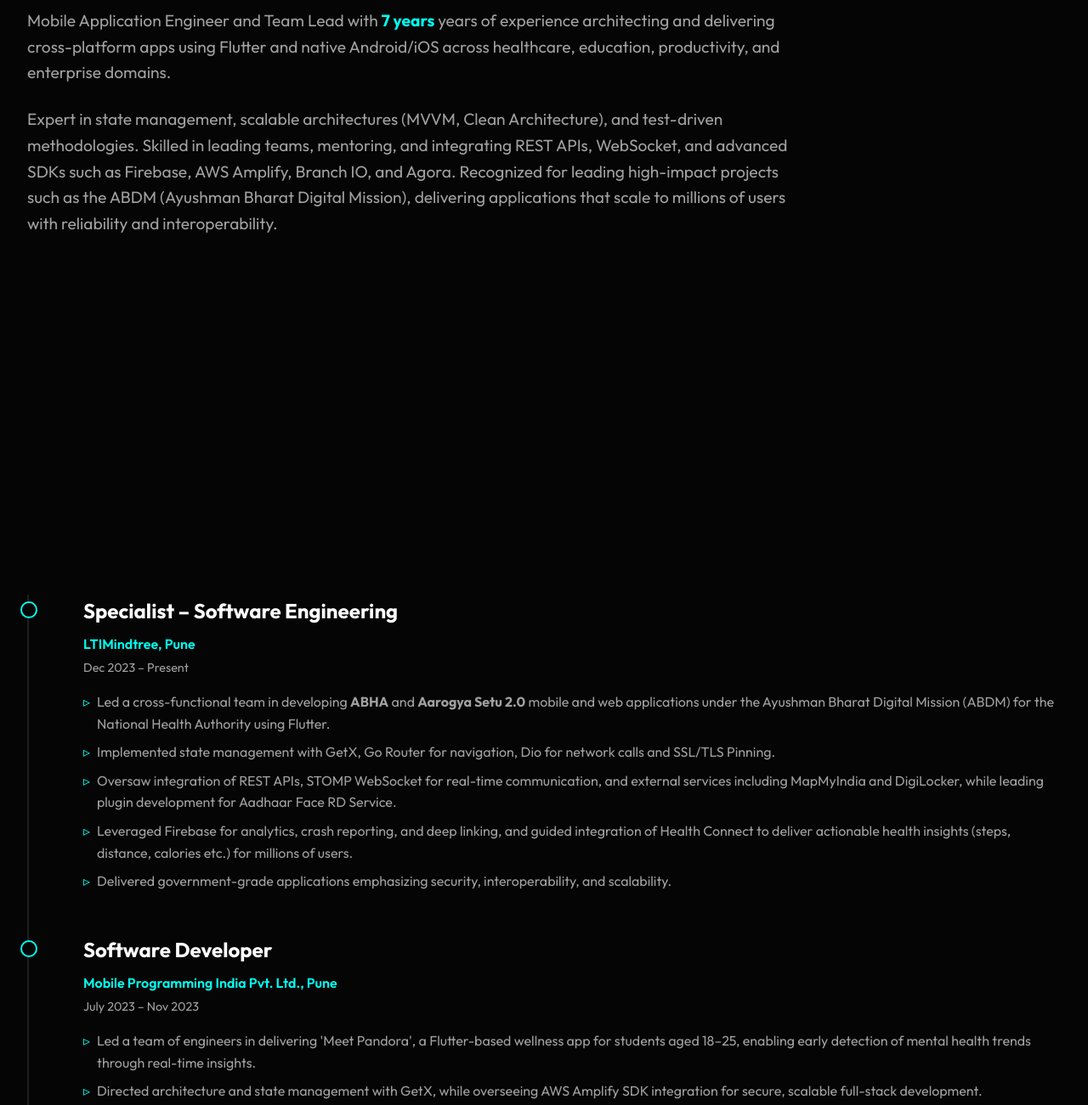
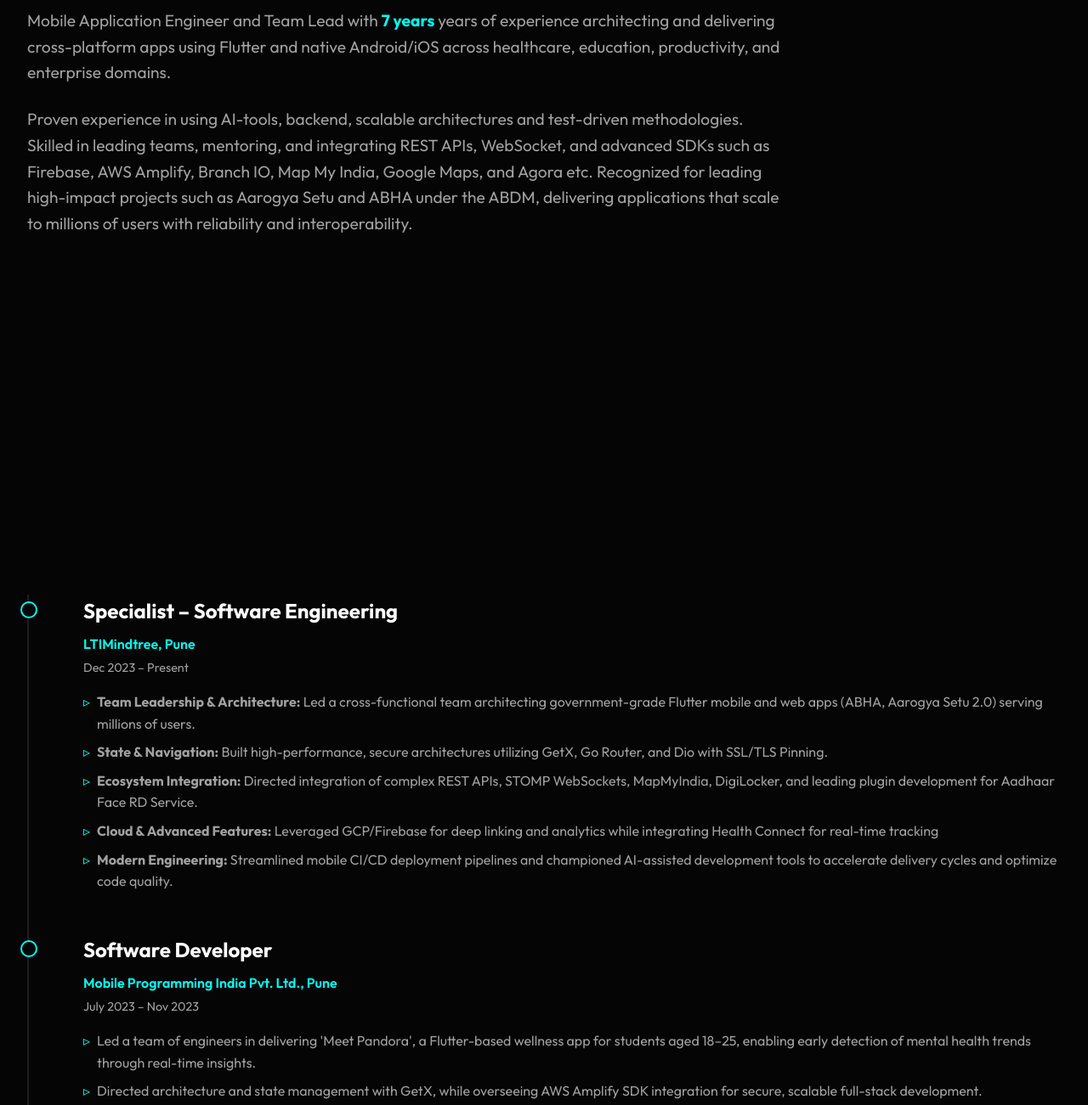
Before and after one commit to AnmolLimje/anmollimje.github.io, a plain HTML site: page index.html in a window 1280 px wide. Shown: the part 1060-2361 px from the top of the page at 85% size. Drawn offline with nearby package versions, Linux system fonts and the light colour scheme.

Commit message:
Update index.html

```diff
--- a/index.html
+++ b/index.html
@@ -25,7 +25,7 @@
             <a href="#experience">Experience</a>
             <a href="#skills">Skills</a>
             <a href="#education">Education</a>
-            <a href="https://drive.google.com/file/d/1-xHDt2kvi7RuamogPYg2Y8W4P_uvp2rO/view" target="_blank">Resume</a>
+            <a href="https://drive.google.com/file/d/1BbkgevnBn1WRL_Zrz8kT4mSvJUs--Oq9/view" target="_blank">Resume</a>
             <a href="#contact">Contact</a>
         </div>
     </nav>
@@ -38,7 +38,7 @@
                 <p class="hero-tagline">Building robust cross-platform apps with Flutter & Native Technologies</p>
                 <div class="cta-group">
                     <a href="#contact" class="btn primary">Get in Touch</a>
-                    <a href="https://drive.google.com/file/d/1-xHDt2kvi7RuamogPYg2Y8W4P_uvp2rO/view" target="_blank"
+                    <a href="https://drive.google.com/file/d/1BbkgevnBn1WRL_Zrz8kT4mSvJUs--Oq9/view" target="_blank"
                         class="btn secondary">Download Resume</a>
                 </div>
             </div>
@@ -55,17 +55,19 @@
             </div>
             <div class="content block-reveal">
                 <p>
-                    Mobile Application Engineer and Team Lead with <strong>7 years</strong> years of experience
+                    Mobile Application Engineer and Team Lead with <strong>7 years</strong>  years of experience
                     architecting and delivering cross-platform apps using Flutter and native
                     Android/iOS across healthcare, education, productivity, and enterprise
                     domains.
                 </p>
                 <p>
-                    Expert in state management, scalable architectures (MVVM, Clean Architecture), and test-driven methodologies. Skilled in leading
-                    teams, mentoring, and integrating REST APIs, WebSocket, and advanced SDKs such as
-                    Firebase, AWS Amplify, Branch IO, and Agora. Recognized for
-                    leading high-impact projects such as the ABDM (Ayushman Bharat Digital Mission),
-                    delivering applications that scale to millions of users with reliability and interoperability.
+                    Proven experience in using AI-tools, backend, scalable
+                    architectures and test-driven methodologies. Skilled in leading teams,
+                    mentoring, and integrating REST APIs, WebSocket, and advanced SDKs
+                    such as Firebase, AWS Amplify, Branch IO, Map My India, Google Maps, and
+                    Agora etc. Recognized for leading high-impact projects such as Aarogya Setu and ABHA under the ABDM,
+                    delivering applications that scale to millions of users with reliability and
+                    interoperability.
                 </p>
             </div>
         </section>
@@ -84,20 +86,19 @@
                         <span class="date">Dec 2023 – Present</span>
                     </div>
                     <ul class="job-details">
-                        <li>Led a cross-functional team in developing <strong>ABHA</strong> and <strong>Aarogya Setu 2.0</strong> mobile and web
-                            applications under the Ayushman Bharat Digital Mission (ABDM) for the National Health
-                            Authority using Flutter.</li>
-                        <li>Implemented state management with GetX, Go Router for navigation, Dio for network calls and
-                            SSL/TLS Pinning.</li>
-                        <li>Oversaw integration of REST APIs, STOMP WebSocket for real-time
-                        communication, and external services including MapMyIndia and
-                        DigiLocker, while leading plugin development for Aadhaar Face RD
-                        Service.</li>
-                        <li>Leveraged Firebase for analytics, crash reporting, and deep linking, and
-                        guided integration of Health Connect to deliver actionable health
-                        insights (steps, distance, calories etc.) for millions of users. </li>
-                        <li>Delivered government-grade applications emphasizing security, interoperability, and
-                            scalability.</li>
+                        <li><strong>Team Leadership & Architecture:</strong> Led a cross-functional team
+                        architecting government-grade Flutter mobile and web apps (ABHA,
+                        Aarogya Setu 2.0) serving millions of users.</li>
+                        <li><strong>State & Navigation:</strong> Built high-performance, secure architectures
+                        utilizing GetX, Go Router, and Dio with SSL/TLS Pinning. </li>
+                        <li><strong>Ecosystem Integration:</strong> Directed integration of complex REST APIs,
+                        STOMP WebSockets, MapMyIndia, DigiLocker, and leading plugin
+                        development for Aadhaar Face RD Service.</li>
+                        <li><strong>Cloud & Advanced Features:</strong> Leveraged GCP/Firebase for deep linking
+                        and analytics while integrating Health Connect for real-time tracking </li>
+                        <li><strong>Modern Engineering:</strong> Streamlined mobile CI/CD deployment pipelines
+                        and championed AI-assisted development tools to accelerate delivery
+                        cycles and optimize code quality. </li>
                     </ul>
                 </div>
 
@@ -134,7 +135,7 @@
                         productivity (PCards), and billing (Flash Liquor) for Android and iOS
                         platforms.</li>
                         <li>Directed backend development using .NET Web API, while overseeing
-                        Windows Server configurations for .NET, FTP, PHP 7.4, and Laravel 8
+                        Windows Server configurations for Node.js .NET, FTP, PHP 7.4, and Laravel 8
                         to ensure robust and scalable solutions. Contributed to computer
                         vision projects by developing Python-based OpenCV solutions for live
                         camera streaming and real-time moving object detection</li>
```
